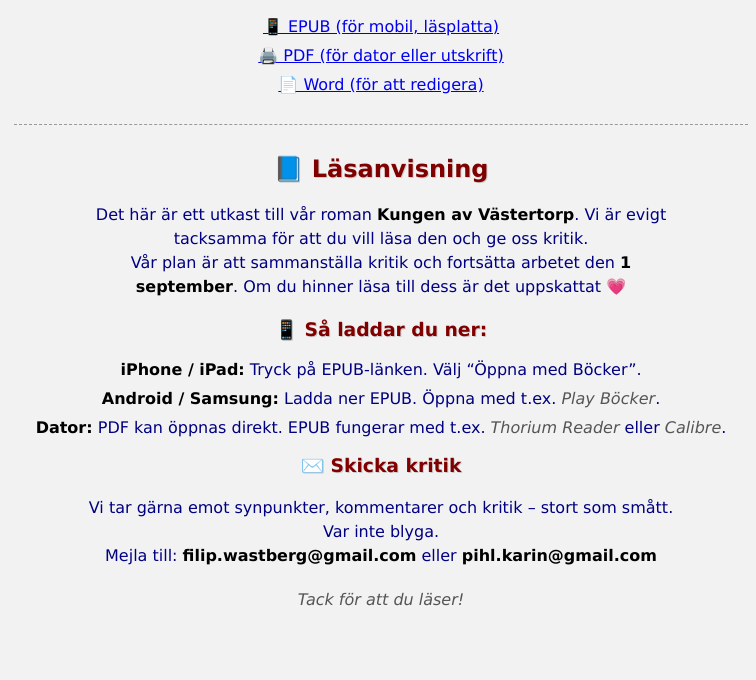
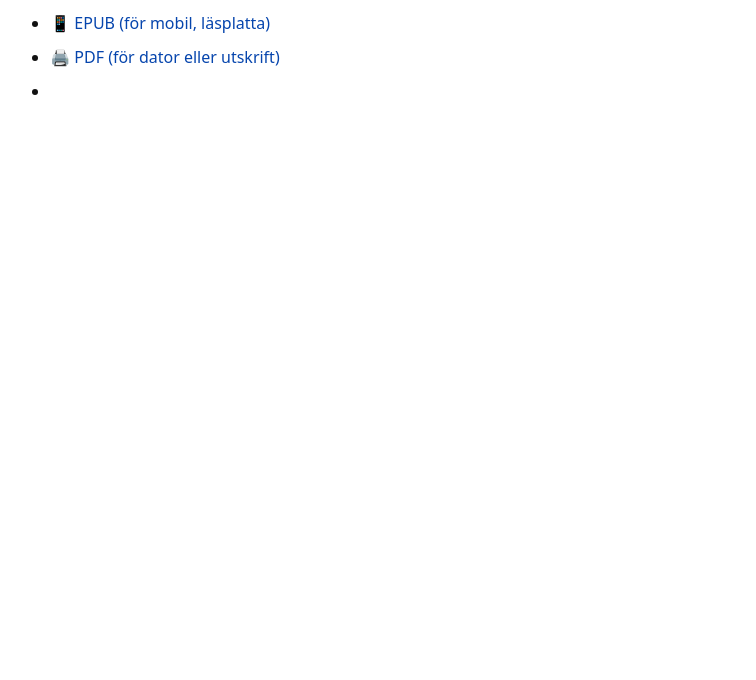
Before and after one commit to filipwastberg/kungen, a plain HTML site: page index.html in a window 1280 px wide. Shown: the part 156-836 px from the top of the page, without its empty margins (259-1015 px from the left). After the commit the page ends 800 px from the top, so only its background shows below. Drawn offline with Linux system fonts and the light colour scheme.

Commit message:
Update index.html

```diff
--- a/index.html
+++ b/index.html
@@ -2,89 +2,61 @@
 <html lang="sv">
 <head>
   <meta charset="UTF-8">
+  <meta name="viewport" content="width=device-width, initial-scale=1">
   <title>Kungen av Västertorp</title>
-  <meta name="viewport" content="width=device-width, initial-scale=1">
   <style>
     body {
-  background-color: #f2f2f2;
-  font-family: Verdana, Tahoma, sans-serif;
-  text-align: center;
-  padding: 40px 20px;
-  color: #000080;
+      font-family: system-ui, -apple-system, BlinkMacSystemFont, "Segoe UI", Roboto, sans-serif;
+      background-color: #ffffff;
+      color: #111;
+      margin: 0;
+      padding: 0;
+    }
+
+    .container {
+      max-width: 700px;
+      margin: 0 auto;
+      padding: 2rem 1rem;
     }
 
     h1, h2, h3 {
-      color: #800000;
-      text-shadow: 1px 1px #ccc;
+      text-align: center;
     }
 
     ul {
-      list-style-type: none;
-      padding: 0;
+      padding-left: 1.2em;
+      line-height: 1.6;
     }
 
     li {
-      margin: 10px 0;
+      margin-bottom: 0.5rem;
+    }
+
+    p {
+      line-height: 1.6;
+      margin-bottom: 1.5rem;
     }
 
     a {
-      color: #0000EE;
+      color: #0645AD;
+      text-decoration: none;
+    }
+
+    a:hover {
       text-decoration: underline;
     }
 
-    a:hover {
-      color: #FF00FF;
-    }
-
-    p {
-      max-width: 600px;
-      margin: 0 auto 20px;
-      line-height: 1.5;
-    }
-
-    em {
-      color: #555;
-    }
-
     strong {
-      color: #000;
-    }
-
-    hr {
-      border: 0;
-      border-top: 1px dashed #999;
-      margin: 30px auto;
-      width: 60%;
+      font-weight: 600;
     }
   </style>
 </head>
 <body>
+  <div class="container">
     <h1>📚 Manus för Kungen av Västertorp</h1>
 
     <p>Ladda ner den filtyp du vill läsa:</p>
     <ul>
       <li><a href="Manus - Kungen av Västertorp - Filip Wästberg & Karin Pihl.epub" download>📱 EPUB (för mobil, läsplatta)</a></li>
       <li><a href="Manus Kungen av Västertorp.pdf" download>🖨️ PDF (för dator eller utskrift)</a></li>
-    <li><a href="Manus Kungen av Västertorp.docx" download>📄 Word (för att redigera)</a></li>
-  </ul>
-
-  <hr>
-
-  <h2>📘 Läsanvisning</h2>
-  <p>Det här är ett utkast till vår roman <strong>Kungen av Västertorp</strong>. Vi är evigt tacksamma för att du vill läsa den och ge oss kritik.<br>
-    Vår plan är att sammanställa kritik och fortsätta arbetet den <strong>1 september</strong>. Om du hinner läsa till dess är det uppskattat 💗</p>
-
-  <h3>📱 Så laddar du ner:</h3>
-  <ul>
-    <li><strong>iPhone / iPad:</strong> Tryck på EPUB-länken. Välj “Öppna med Böcker”.</li>
-    <li><strong>Android / Samsung:</strong> Ladda ner EPUB. Öppna med t.ex. <em>Play Böcker</em>.</li>
-    <li><strong>Dator:</strong> PDF kan öppnas direkt. EPUB fungerar med t.ex. <em>Thorium Reader</em> eller <em>Calibre</em>.</li>
-  </ul>
-
-  <h3>✉️ Skicka kritik</h3>
-  <p>Vi tar gärna emot synpunkter, kommentarer och kritik – stort som smått. Var inte blyga.<br>
-  Mejla till: <strong>filip.wastberg@gmail.com</strong> eller <strong>pihl.karin@gmail.com</strong></p>
-
-  <p><em>Tack för att du läser!</em></p>
-</body>
-</html>
+      <li><a href="Manus Kungen
```
Lines whose indentation alone changed are shown as unchanged.
